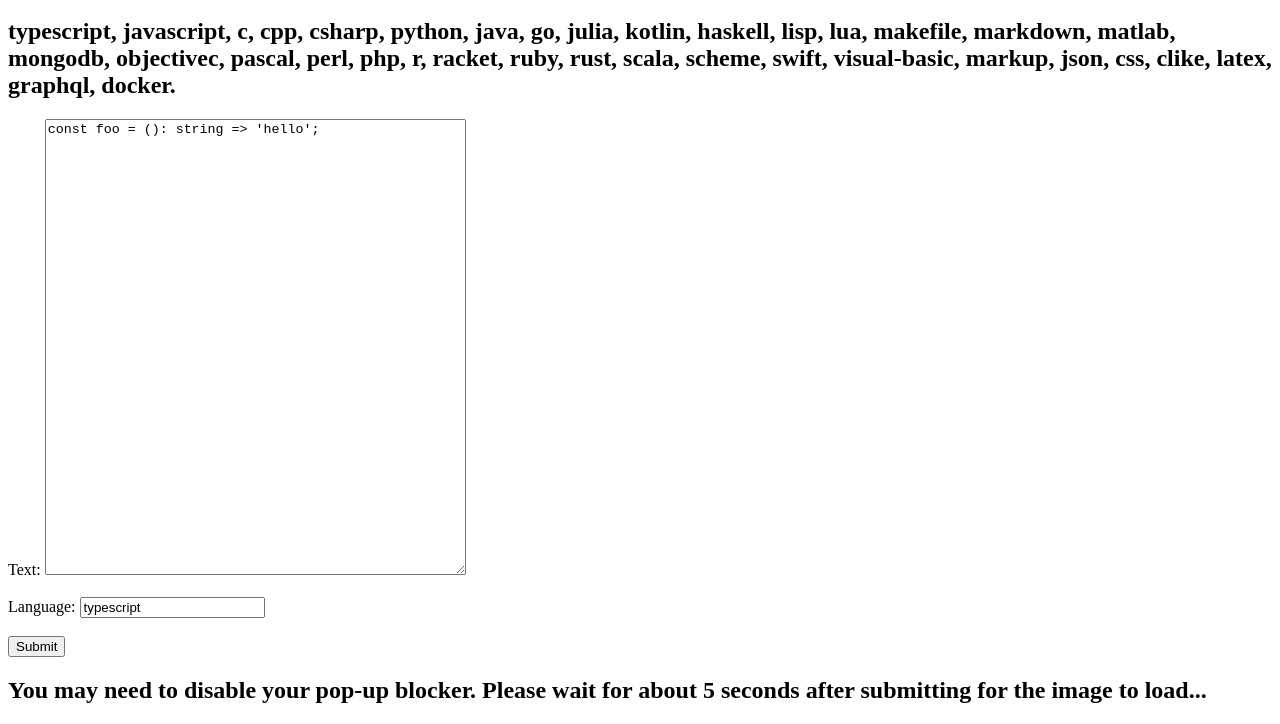
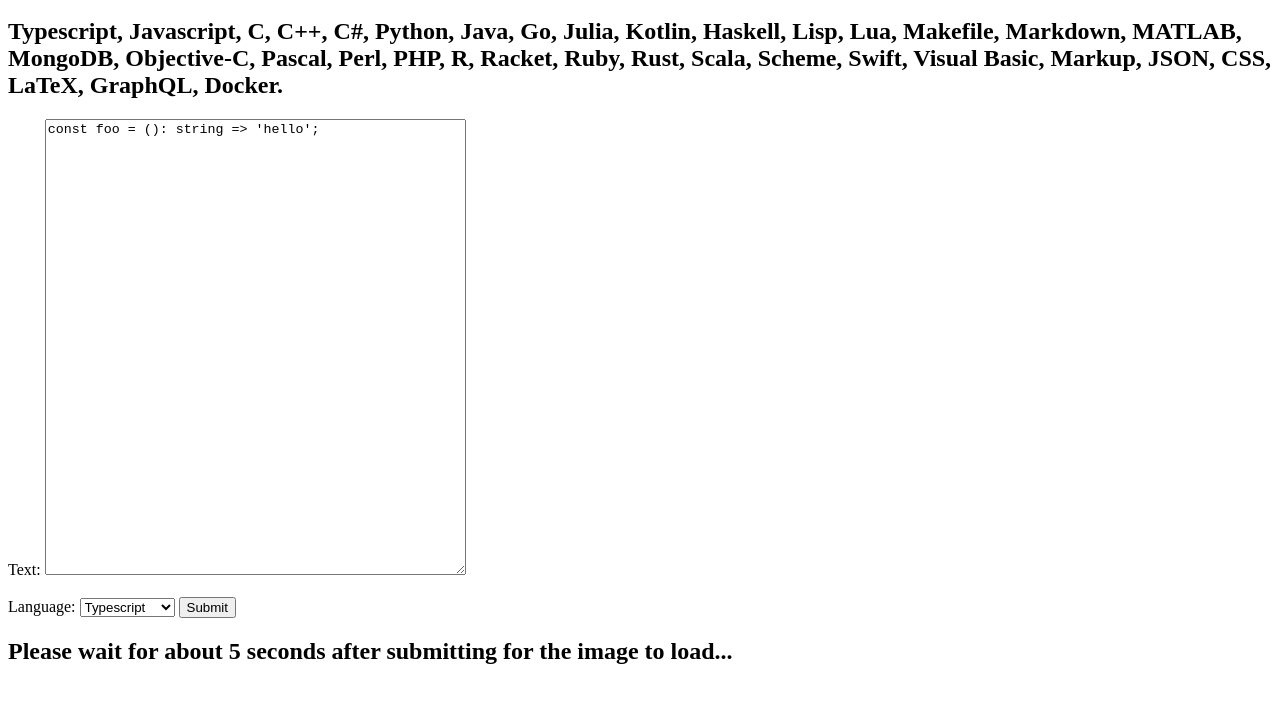
Before and after one commit to tonylizj/highlighter, a website: page html/sendPost.html in a window 1280 px wide. Shown: the part 202-926 px from the top of the page. After the commit the page ends 887 px from the top, so only its background shows below. Drawn offline with Linux system fonts and the light colour scheme.

Commit message:
language is now a selector, better quality image, whitespace around code

```diff
--- a/compiled/index.js
+++ b/compiled/index.js
@@ -15,7 +15,7 @@ Object.defineProperty(exports, "__esModule", { value: true });
 const prismjs_1 = __importDefault(require("prismjs"));
 const express_1 = __importDefault(require("express"));
 const node_html_to_image_1 = __importDefault(require("node-html-to-image"));
-const style_1 = __importDefault(require("./style"));
+const style_1 = __importDefault(require("./style")); // eslint-disable-line
 const loadLanguages = require('prismjs/components/');
 const baseLanguages = ['markup', 'css', 'clike', 'javascript'];
 const additionalSupportedLanguages = ['typescript', 'c', 'cpp', 'csharp', 'python', 'java', 'go', 'julia', 'kotlin', 'haskell', 'lisp', 'lua', 'makefile', 'markdown', 'matlab', 'mongodb', 'objectivec', 'pascal', 'perl', 'php', 'r', 'racket', 'ruby', 'rust', 'scala', 'scheme', 'swift', 'visual-basic', 'json', 'latex', 'graphql', 'docker'];
@@ -33,18 +33,16 @@ ${style_1.default}
 </head><body><pre>`}${text}</pre></body></html>`;
 const getGrammar = (langName) => prismjs_1.default.languages[langName];
 app.get('/', (req, res) => {
-    console.log('Received GET request.');
     res.sendFile('html/sendPost.html', { root: '.' });
 });
 app.post('/', (req, res) => __awaiter(void 0, void 0, void 0, function* () {
-    console.log('Received POST request.');
     const { text, lang } = req.body;
     let inputHtml = '';
     if (baseLanguages.includes(lang) || additionalSupportedLanguages.includes(lang)) {
         inputHtml = addSurround(prismjs_1.default.highlight(text, getGrammar(lang), lang));
     }
     else {
-        console.log(`Invalid language specified: '${lang}'.`);
+        // console.log(`Invalid language specified: '${lang}'.`);
     }
     if (inputHtml !== '') {
         // res.send(inputHtml);
--- a/compiled/style.js
+++ b/compiled/style.js
@@ -8,7 +8,8 @@ const text = `
 
 pre {
   font-family: 'Fira Code', monospace;
-  font-size: 20px;
+  font-size: 40px;
+  padding: 40px;
 }
 
 body {
--- a/html/sendPost.html
+++ b/html/sendPost.html
@@ -13,15 +13,51 @@
     </h1>
     <h1>Language options supported: </h1>
     <h2>
-    typescript, javascript, c, cpp, csharp, python, java, go, julia, kotlin, haskell, lisp, lua, makefile, markdown, matlab, mongodb, objectivec, pascal, perl, php, r, racket, ruby, rust, scala, scheme, swift, visual-basic, markup, json, css, clike, latex, graphql, docker.
+    Typescript, Javascript, C, C++, C#, Python, Java, Go, Julia, Kotlin, Haskell, Lisp, Lua, Makefile, Markdown, MATLAB, MongoDB, Objective-C, Pascal, Perl, PHP, R, Racket, Ruby, Rust, Scala, Scheme, Swift, Visual Basic, Markup, JSON, CSS, LaTeX, GraphQL, Docker.
     </h2>
-    <form method="POST" target="_blank">
+    <form method="POST">
         <label for="text">Text:</label>
         <textarea type="text" id="codeText" name="text", rows="30", cols="50">const foo = (): string => 'hello';</textarea><br><br>
         <label for="lang">Language:</label>
-        <input type="text" id="langText" name="lang" value="typescript"></input><br><br>
+        <select id="langText" name="lang">
+            <option value="typescript">Typescript</option>
+            <option value="javascript">Javascript</option>
+            <option value="c">C</option>
+            <option value="cpp">C++</option>
+            <option value="csharp">C#</option>
+            <option value="python">Python</option>
+            <option value="java">Java</option>
+            <option value="go">Go</option>
+            <option value="julia">Julia</option>
+            <option value="kotlin">Kotlin</option>
+            <option value="haskell">Haskell</option>
+            <option value="lisp">Lisp</option>
+            <option value="lua">Lua</option>
+            <option value="makefile">Makefile</option>
+            <option value="markdown">Markdown</option>
+            <option value="matlab">MATLAB</option>
+            <option value="mongodb">MongoDB</option>
+            <option value="objectivec">Objective-C</option>
+            <option value="pascal">Pascal</option>
+            <option value="perl">Perl</option>
+            <option value="php">PHP</option>
+            <option value="r">R</option>
+            <option value="racket">Racket</option>
+            <option value="ruby">Ruby</option>
+            <option value="rust">Rust</option>
+            <option value="scala">Scala</option>
+            <option value="scheme">Scheme</option>
+            <option value="swift">Swift</option>
+            <option value="visual-basic">Visual Basic</option>
+            <option value="markup">Markup</option>
+            <option value="json">JSON</option>
+            <option value="css">CSS</option>
+            <option value="latex">LaTeX</option>
+            <option value="graphql">GraphQL</option>
+            <option value="docker">Docker</option>
+        </select>
         <input type="submit" value="Submit">
-        <h2>You may need to disable your pop-up blocker. Please wait for about 5 seconds after submitting for the image to load...</h2>
+        <h2>Please wait for about 5 seconds after submitting for the image to load...</h2>
     </form>
 </body>
 
--- a/index.ts
+++ b/index.ts
@@ -3,7 +3,7 @@ import express from 'express';
 import nodeHtmlToImage from 'node-html-to-image';
 import { AddressInfo } from 'net';
 
-import styles from './style';
+import styles from './style'; // eslint-disable-line
 
 const loadLanguages: Function = require('prismjs/components/');
 
@@ -28,18 +28,16 @@ ${styles}
 const getGrammar = (langName: string) => prism.languages[langName];
 
 app.get('/', (req, res) => {
-  console.log('Received GET request.');
   res.sendFile('html/sendPost.html', { root: '.' });
 });
 
 app.post('/', async (req, res) => {
-  console.log('Received POST request.');
   const { text, lang }: { text: string, lang: string } = req.body;
   let inputHtml = '';
   if (baseLanguages.includes(lang) || additionalSupportedLanguages.includes(lang)) {
     inputHtml = addSurround(prism.highlight(text, getGrammar(lang), lang));
   } else {
-    console.log(`Invalid language specified: '${lang}'.`);
+    // console.log(`Invalid language specified: '${lang}'.`);
   }
   if (inputHtml !== '') {
     // res.send(inputHtml);
--- a/style.ts
+++ b/style.ts
@@ -6,7 +6,8 @@ const text = `
 
 pre {
   font-family: 'Fira Code', monospace;
-  font-size: 20px;
+  font-size: 40px;
+  padding: 40px;
 }
 
 body {
```
